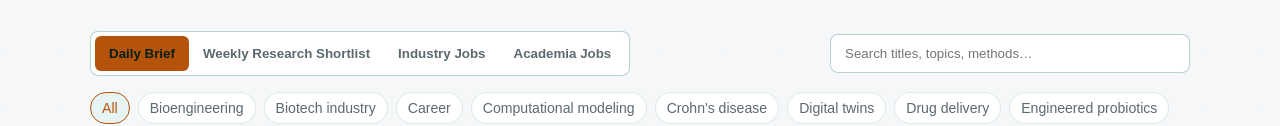
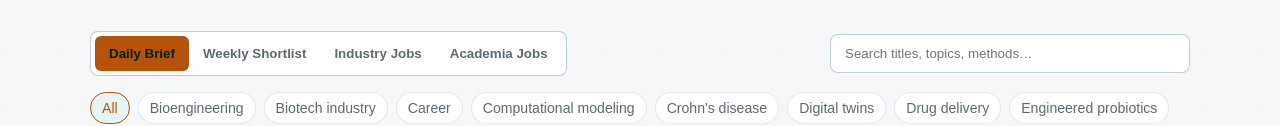
Before and after one commit to namtthan/research, a website: page briefings.html in a window 1280 px wide. Shown: the part 371-497 px from the top of the page. Drawn offline with Linux system fonts and the light colour scheme.

Commit message:
Rename weekly shortlist tab

```diff
--- a/briefings.html
+++ b/briefings.html
@@ -105,7 +105,7 @@
               role="tab"
               aria-selected="false"
             >
-              Weekly Research Shortlist
+              Weekly Shortlist
             </button><button
               class="tab"
               data-view="jobs"
```
